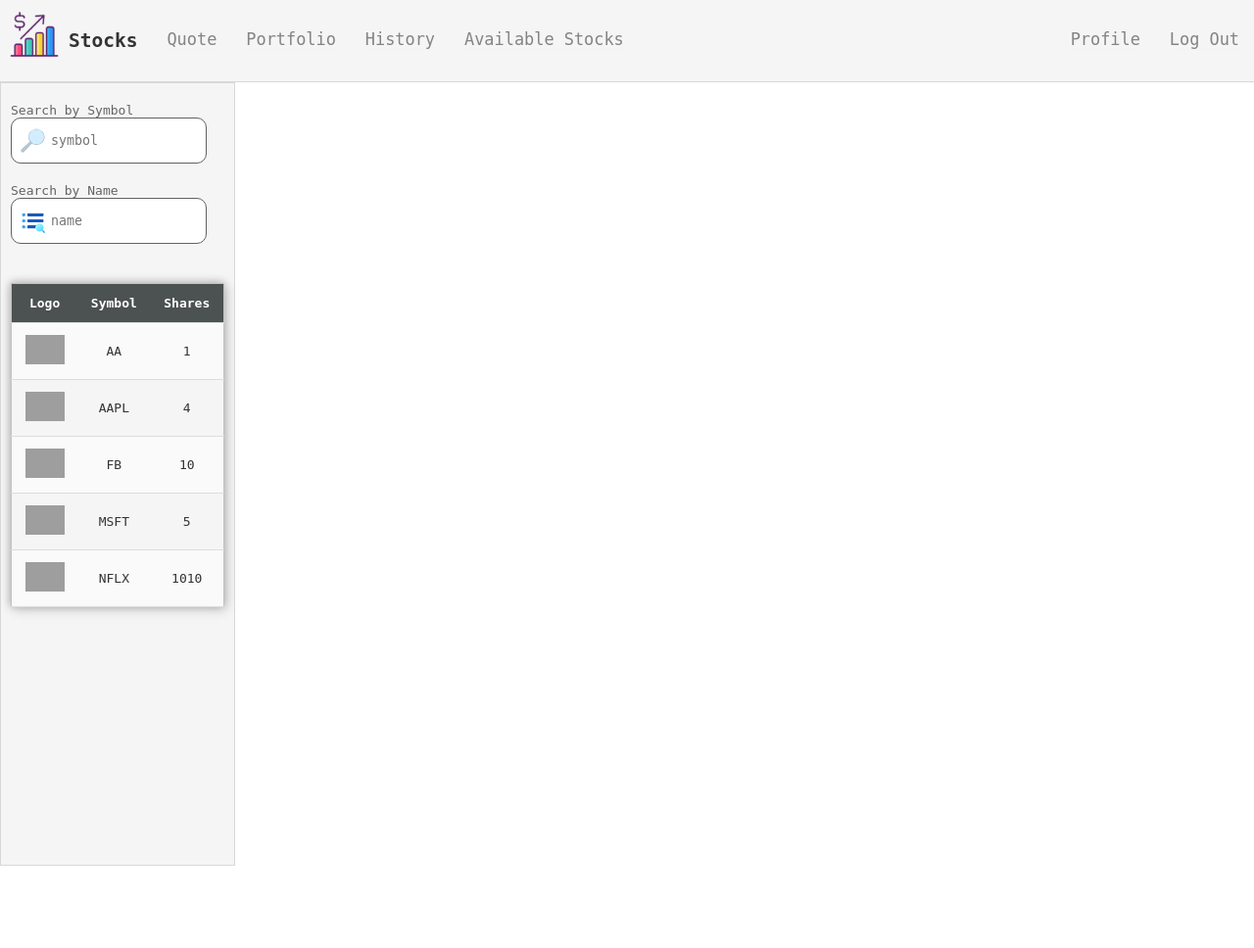
After one commit to Ritesh7766/Trading-Web-Application, a Flask app: page /portfolio in a window 1280 px wide. The commit adds this page. Shown: the whole page at 98% size. Run offline with Flask 2, Linux system fonts and the light colour scheme; a user stored in the database is signed in; data comes from the database, SQL or seed files in the repository; both versions use the stored data as it was after the commit; grey boxes are pictures that could not be loaded.

Commit message:
[ bug fixes ]

```diff
--- a/include/routes.py
+++ b/include/routes.py
@@ -146,10 +146,12 @@ def search():
 @login_required(current_user, redirect)
 def buy():
     form = PurchaseForm()
-    # No need to validate symbol. This task was alrady completed before being redirected to this route.
+    # Make sure symbol exists in session variable.
     symbol = request.args.get('sym')
+    if symbol not in session:
+        stock_info = lookup_symbol(symbol)
+        session[symbol] = stock_info
     stock_info = session[symbol][symbol]
-
     if form.validate_on_submit():
         if 'submit' not in request.form:
             return redirect(url_for('quote'))
@@ -185,9 +187,22 @@ def buy():
         db.session.add(transaction)
         db.session.commit()
 
+        flash(f"Purchased {shares} stocks of {stock_info['company']['companyName']} for ${total}", category = 'success')
+        return redirect('/')
+
     elif form.errors != {}:
+        if 'submit' not in request.form:
+            return redirect(url_for('quote'))
         for category, err_msgs in form.errors.items():
             for err_msg in err_msgs:
                 flash(f'There was an error: {err_msg}', category = 'danger')
 
     return render_template('buy.html', form = form, stock_info = stock_info)
+
+
+@app.route('/portfolio')
+@login_required(current_user, redirect)
+def portfolio():
+    # Get all the stocks owned by the user.
+    stocks = Stocks_Owned.query.filter_by(user_id = current_user.id).all()
+    return render_template('portfolio.html', stocks = stocks)
--- a/include/static/scripts/search.js
+++ b/include/static/scripts/search.js
@@ -12,7 +12,7 @@ function parseJSON(json_obj) {
                     <td>
                         <div class="btns">
                             <a href="quote?sym=${json_obj[i].symbol}"><button class="info info-border info-txt info-highlight">Quote</button></a>
-                            <a href="#"><button class="success success-border success-txt success-highlight">Buy</button></a>
+                            <a href="/buy?sym=${json_obj[i].symbol}"><button class="success success-border success-txt success-highlight">Buy</button></a>
                         </div>
                     </td>
                 </tr>`
--- a/include/static/scripts/update_total.js
+++ b/include/static/scripts/update_total.js
@@ -2,7 +2,7 @@ document.getElementById('shares-input').addEventListener('input', function() {
     var shares = this.value;
     var total = document.getElementById('total');
     var price = parseFloat(document.getElementById('price').innerText.split(' ')[1]);
-    if (shares.isNaN || shares === '') {
+    if (isNaN(shares) || isNaN(parseInt(shares)) ) {
         total.innerText = `Total: ${price}`;
         return;
     }
--- a/include/static/styles/certificate.css
+++ b/include/static/styles/certificate.css
@@ -10,6 +10,11 @@
 
 .stock-logo {
     margin-right: 40px;
+    max-width: 250px;
+}
+
+.stock-logo img {
+    max-width: 100%;
 }
 
 .stock-info {
--- a/include/static/styles/flex_container.css
+++ b/include/static/styles/flex_container.css
@@ -19,6 +19,11 @@ Fixed sidebar for PC
     height: 100%;
 }
 
+.scrollable {
+    overflow: scroll;
+    width: 240px;
+}
+
 .field {
     width: 200px;
 }
@@ -28,6 +33,10 @@ Fixed sidebar for PC
     margin: 20px;
 }
 
+.information {
+    margin: 30px;
+    margin-left: 250px;
+}
 
 @media screen and (max-width: 670px) {
     .flex-container {
--- a/include/static/styles/recon.css
+++ b/include/static/styles/recon.css
@@ -1,7 +1,4 @@
-.information {
-    margin: 30px;
-    margin-left: 250px;
-}
+
 
 .container {
     display: flex;
--- a/include/static/styles/table.css
+++ b/include/static/styles/table.css
@@ -55,6 +55,17 @@ table button {
     justify-content: center;
 }
 
+.stocks-owned {
+    margin-top: 40px;
+    margin-bottom: 120px;
+    margin-left: 10px;
+    margin-right: 10px;
+}
+
+.small-logo {
+    width: 40px;
+}
+
 @media screen and (max-width: 670px) {
     .btns {
         flex-direction: column;
--- a/include/templates/index.html
+++ b/include/templates/index.html
@@ -1,7 +1,7 @@
 {% extends "layout.html" %}
 
 {% block title %}
-Laxmi Chit Fund
+Stocks
 {% endblock %}
 
 {% block body %}
--- a/include/templates/layout.html
+++ b/include/templates/layout.html
@@ -46,7 +46,7 @@
             <a href="{{ url_for('quote') }}">Quote</a>
           </div>
           <div class="link">
-            <a href="#">Portfolio</a>
+            <a href="{{ url_for('portfolio') }}">Portfolio</a>
           </div>
           <div class="link">
             <a href="#">History</a>
--- /dev/null
+++ b/include/templates/portfolio.html
@@ -0,0 +1,63 @@
+{% extends 'layout.html' %}
+
+{% block title %}
+portfolio
+{% endblock %}
+
+{% block head %}
+  <link rel="stylesheet" href="{{ url_for('static', filename='/styles/forms.css') }}">
+  <link rel="stylesheet" href="{{ url_for('static', filename='/styles/color_scheme.css') }}">
+  <link rel="stylesheet" href="{{ url_for('static', filename='/styles/flex_container.css') }}">
+  <link rel="stylesheet" href="{{ url_for('static', filename='/styles/table.css') }}">
+{% endblock %}
+
+{% block body %}
+  <div class="flex-container">
+    <div class="sidebar scrollable">
+
+      <!-- Allows user to look up a stock by its symbol -->
+      <div class="field">
+        <p class="gen-txt">Search by Symbol</p>
+        <div class="input">
+          <div class="input-icn total-center">
+            <img src="{{ url_for('static', filename='/assets/icons8-search.svg') }}" alt="">
+          </div>
+          <input id="symbol" type="text" placeholder="symbol" autocomplete = "off" name="id">
+        </div>
+      </div>
+
+      <!-- Allows a user to look up a stock by its name -->
+      <div class="field">
+        <p class="gen-txt">Search by Name</p>
+        <div class="input">
+          <div class="input-icn total-center">
+            <img src="{{ url_for('static', filename='/assets/icons8-search-in-list-96.png') }}" alt="">
+          </div>
+          <input id="name" type="text" placeholder="name" autocomplete = "off" name="nm">
+        </div>
+      </div>
+
+      <div class="stocks-owned">
+        <table>
+          <tr>
+            <th>Logo</th>
+            <th>Symbol</th>
+            <th>Shares</th>
+          </tr>
+        {% for stock in stocks %}
+          <tr>
+            <td><img class="small-logo" src="{{ stock.logo }}" alt=""></td>
+            <td>{{ stock.stock_id }}</td>
+            <td>{{ stock.shares }}</td>
+          </tr>
+        {% endfor %}
+        </table>
+      </div>
+
+    </div>
+
+    <div class="information">
+
+    </div>
+  </div>
+{% endblock %}
```
Also changed, not shown: include/static/scripts/add_color.js (+28 -41 lines), include/finance.db.
